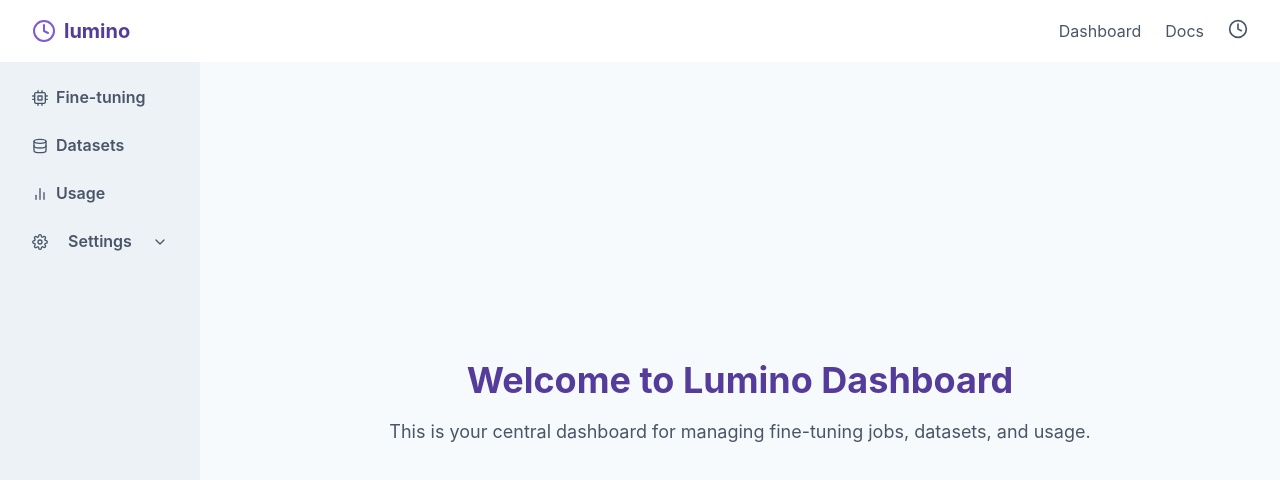
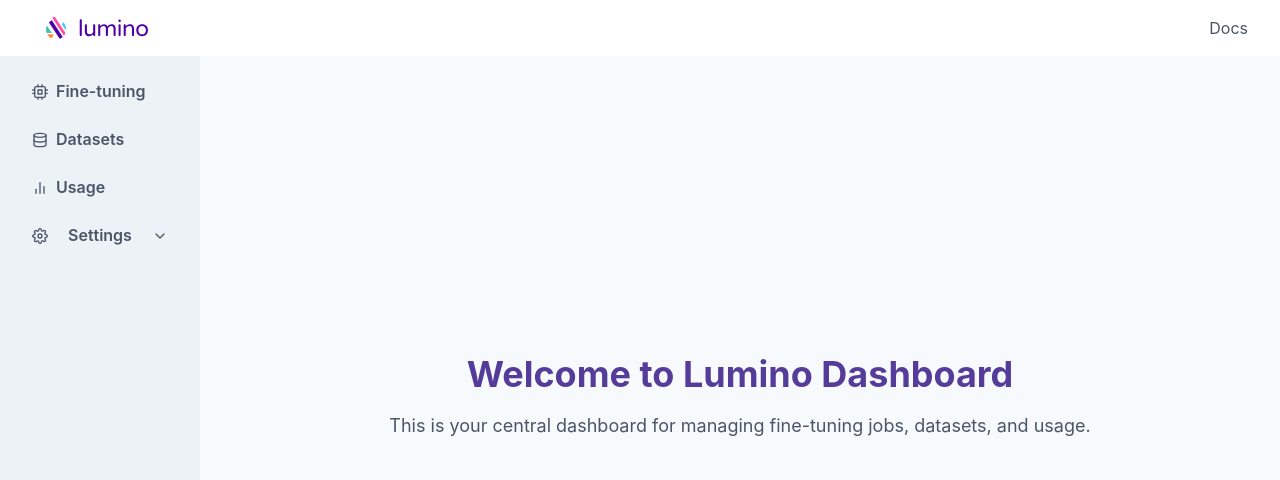
Before and after one commit to luminolabs/lumino-ui, a Next.js app: page / in a window 1280 px wide. Shown: the top 480 px of the page. Built offline with nearby package versions, Linux system fonts and the light colour scheme.

Commit message:
Add logo and redirect to external link

```diff
--- a/src/components/layout/Header.tsx
+++ b/src/components/layout/Header.tsx
@@ -1,8 +1,7 @@
-'use client'
-
-import { Box, Flex, Spacer, Link, Image } from '@chakra-ui/react';
+import React from 'react';
+import { Box, Flex, Spacer, Link, Text } from '@chakra-ui/react';
 import NextLink from 'next/link';
-import { FiClock } from 'react-icons/fi';
+import Image from 'next/image';
 
 const Header = () => {
   return (
@@ -10,21 +9,27 @@ const Header = () => {
       <Flex maxW="container.xl" mx="auto" alignItems="center">
         <NextLink href="/" passHref>
           <Flex as="a" alignItems="center">
-            <Box as={FiClock} color="purple.500" fontSize="24px" mr={2} />
-            <Box as="span" fontSize="xl" fontWeight="bold" color="purple.700">
+            <Box position="absolute" width="128px" height="32px">
+              <Image
+                src="/logo.svg"
+                alt="Lumino Logo"
+                layout="fill"
+                objectFit="contain"
+              />
+            </Box>
+            {/* <Text fontSize="xl" fontWeight="bold" color="purple.700">
               lumino
-            </Box>
+            </Text> */}
           </Flex>
         </NextLink>
         <Spacer />
         <Flex gap={6}>
-          <Link as={NextLink} href="/dashboard" color="gray.600">
+          {/* <Link as={NextLink} href="/dashboard" color="gray.600">
             Dashboard
-          </Link>
-          <Link as={NextLink} href="/docs" color="gray.600">
+          </Link> */}
+          <Link as={NextLink} href="https://docs.luminolabs.ai" target="_blank" color="gray.600">
             Docs
           </Link>
-          <Box as={FiClock} color="gray.600" fontSize="20px" />
         </Flex>
       </Flex>
     </Box>
```
